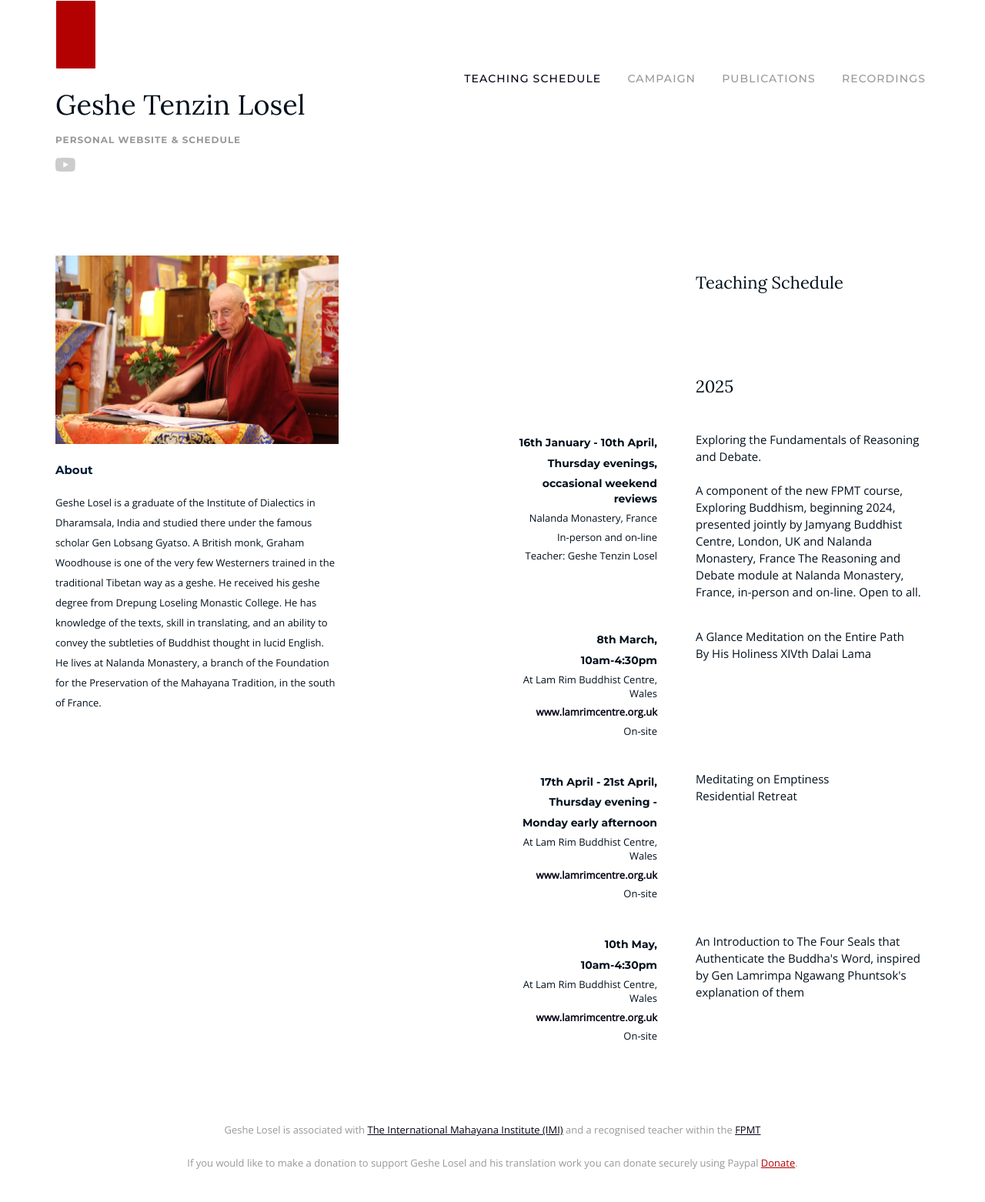
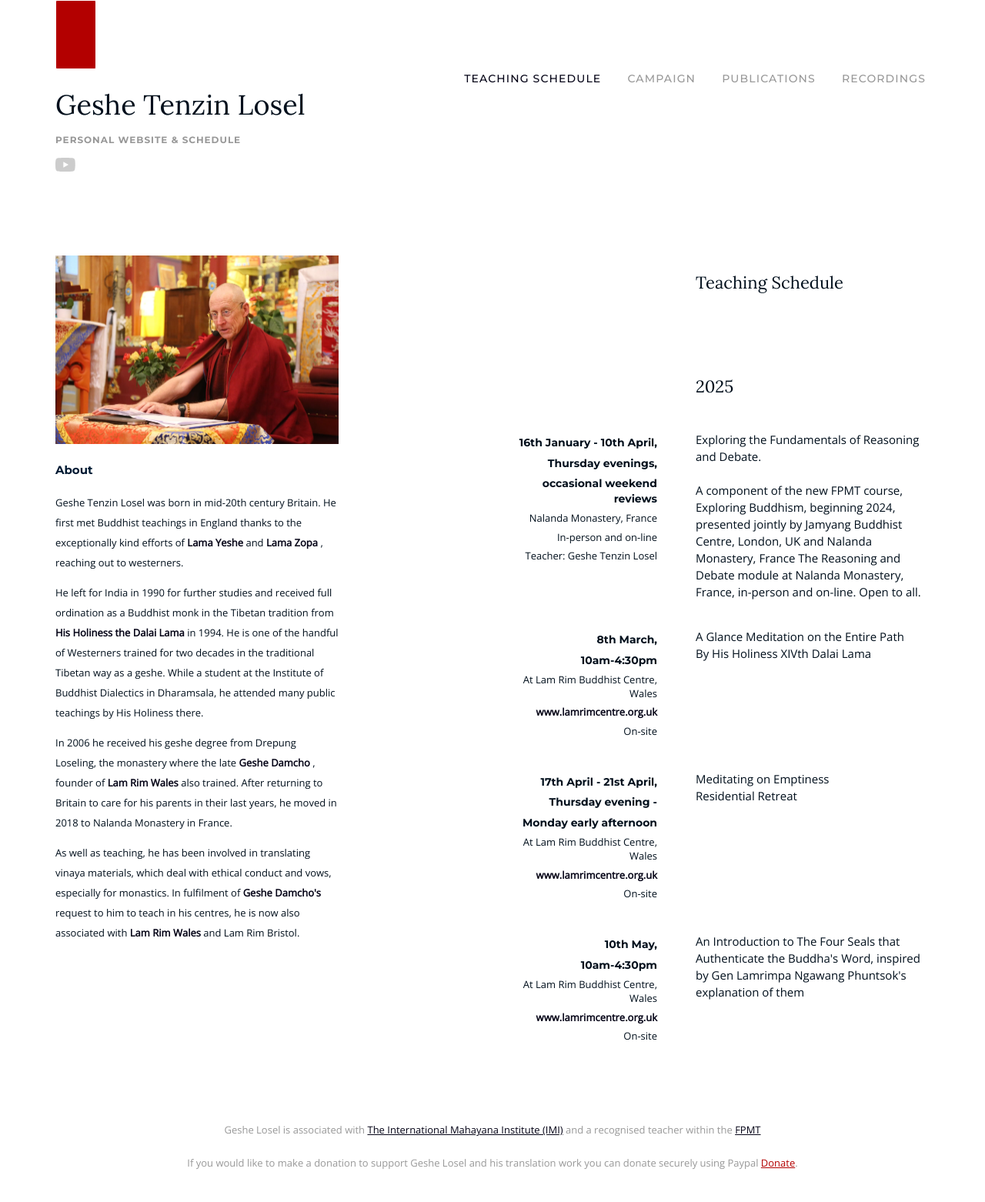
Before and after one commit to hallodom/geshe-graham-losel, a Jekyll site: the page built from index.html, in a window 1280 px wide. Shown: the whole page at 77% size. Built offline with Jekyll 4.4.1, drawn with Linux system fonts in a browser that asks for light colours.

Commit message:
Do new about area with links

```diff
--- a/css/site.css
+++ b/css/site.css
@@ -11,9 +11,13 @@ body {
 
 a:active,
 a:link,
-a:visited,
+a:visited {
+  color: #040316;
+  transition: color 0.3s ease;
+}
+
 a:hover {
-  color: #040316;
+  color: #b30000;
 }
 
 .box--red {
--- a/index.html
+++ b/index.html
@@ -16,15 +16,45 @@ pageName: index
     />
     <h4 class="about-title">About</h4>
     <p class="about-text">
-      Geshe Losel is a graduate of the Institute of Dialectics in Dharamsala,
-      India and studied there under the famous scholar Gen Lobsang Gyatso. A
-      British monk, Graham Woodhouse is one of the very few Westerners trained
-      in the traditional Tibetan way as a geshe. He received his geshe degree
-      from Drepung Loseling Monastic College. He has knowledge of the texts,
-      skill in translating, and an ability to convey the subtleties of Buddhist
-      thought in lucid English. He lives at Nalanda Monastery, a branch of the
-      Foundation for the Preservation of the Mahayana Tradition, in the south of
-      France.
+      Geshe Tenzin Losel was born in mid-20th century Britain. He first met
+      Buddhist teachings in England thanks to the exceptionally kind efforts of
+      <a href="https://fpmt.org/teachers/yeshe/" class="name">Lama Yeshe</a>
+      and
+      <a href="https://fpmt.org/teachers/zopa/" class="name">Lama Zopa</a>
+      , reaching out to westerners.
+    </p>
+    <p class="about-text">
+      He left for India in 1990 for further studies and received full ordination
+      as a Buddhist monk in the Tibetan tradition from
+      <a href="https://www.dalailama.org/" class="name">
+        His Holiness the Dalai Lama
+      </a>
+      in 1994. He is one of the handful of Westerners trained for two decades in
+      the traditional Tibetan way as a geshe. While a student at the Institute
+      of Buddhist Dialectics in Dharamsala, he attended many public teachings by
+      His Holiness there.
+    </p>
+    <p class="about-text">
+      In 2006 he received his geshe degree from Drepung Loseling, the monastery
+      where the late
+      <a href="https://lamrimbristol.org.uk/about/geshe-damcho" class="name">
+        Geshe Damcho
+      </a>
+      , founder of
+      <a href="https://www.lamrimcentre.org.uk">Lam Rim Wales</a>
+      also trained. After returning to Britain to care for his parents in their
+      last years, he moved in 2018 to Nalanda Monastery in France.
+    </p>
+    <p class="about-text">
+      As well as teaching, he has been involved in translating vinaya materials,
+      which deal with ethical conduct and vows, especially for monastics. In
+      fulfilment of
+      <a href="https://lamrimbristol.org.uk/about/geshe-damcho" class="name">
+        Geshe Damcho's
+      </a>
+      request to him to teach in his centres, he is now also associated with
+      <a href="https://www.lamrimcentre.org.uk">Lam Rim Wales</a>
+      and Lam Rim Bristol.
     </p>
   </div>
 
@@ -125,6 +155,7 @@ pageName: index
         <p class="event-location">
           <a href="https://www.lamrimcentre.org.uk">www.lamrimcentre.org.uk</a>
         </p>
+
         <p class="event-location">On-site</p>
       </div>
 
```
Also changed, not shown: 2 other files.
